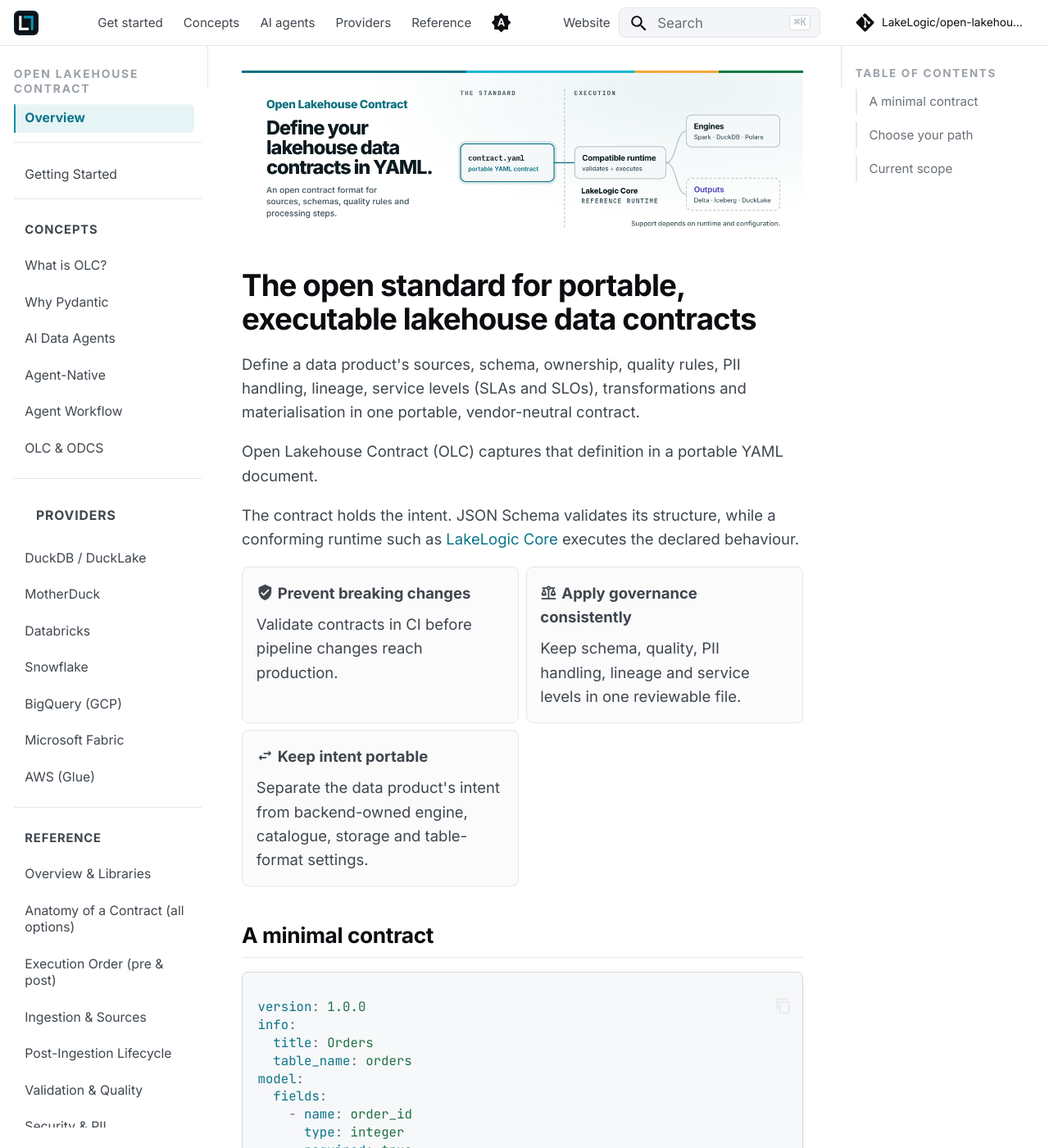
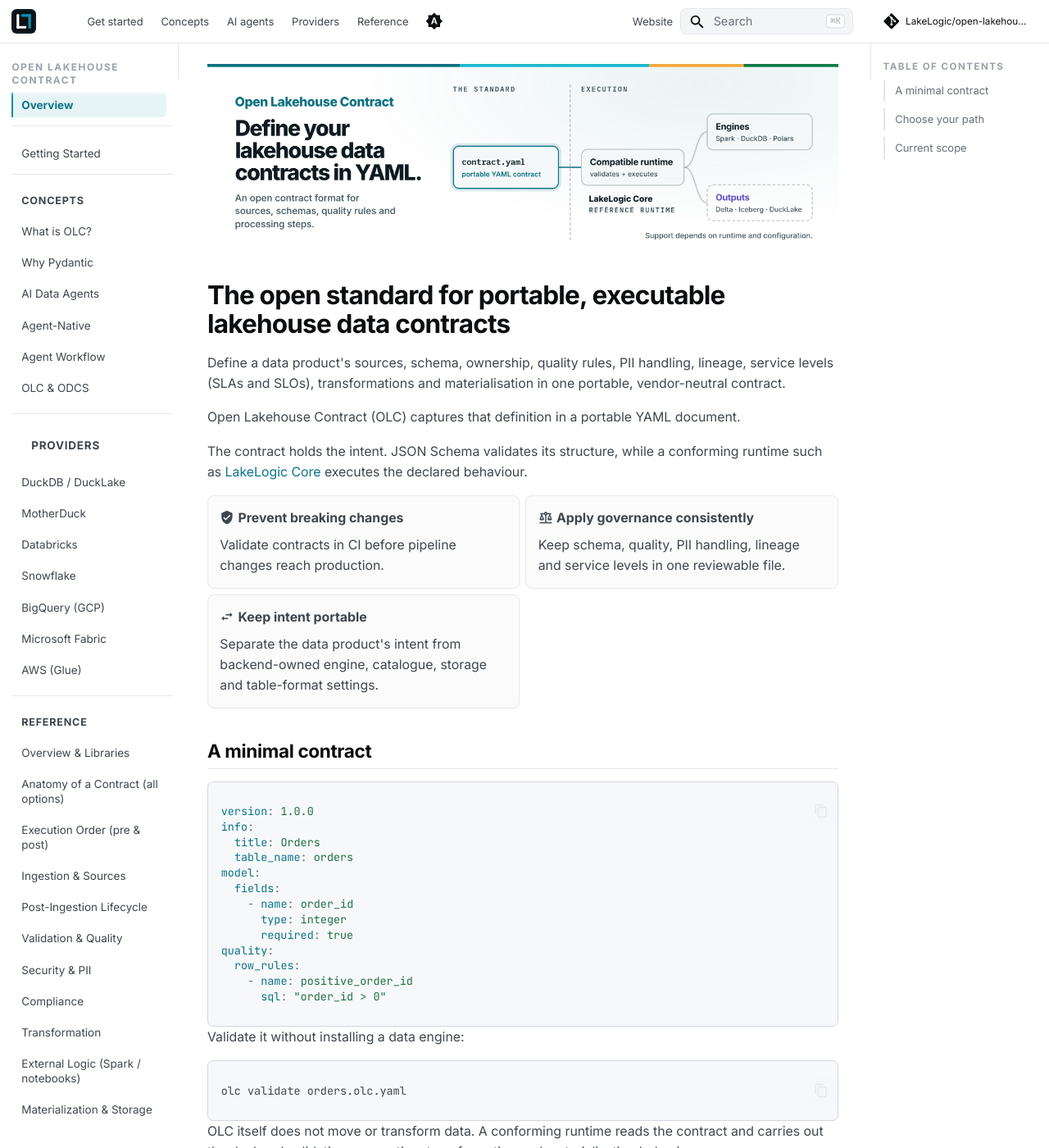
Before and after one commit to LakeLogic/open-lakehouse-contract, an MkDocs documentation site: the page built from docs/index.md, in a window 1280 px wide and 1400 px high. Shown: the whole window at 82% size. Built offline with MkDocs 1.6.1 and Material for MkDocs 9.7.7, drawn with Linux system fonts in a browser that asks for light colours; comment, search, counter and statistics services are not loaded.

Commit message:
docs: desktop text 18px (one point above the original 17px)

```diff
--- a/docs/stylesheets/extra.css
+++ b/docs/stylesheets/extra.css
@@ -1361,7 +1361,7 @@
    --------------------------------------------------------------------------- */
 @media screen and (min-width: 76.25em) {
   html {
-    font-size: 106.25%;
+    font-size: 112.5%; /* 18px: one point above the original 17px (2026-10-24) */
   }
 
   .md-grid {
@@ -1402,11 +1402,3 @@
     margin-top: 1.5rem;
   }
 }
-
-/* ── Text 5% larger (2026-10-24) ───────────────────────────────────────────────────────────
-   The pages read best a little above the default size, so the root size is raised 5% at each of
-   Material's breakpoints (125% / 137.5% / 150%). Sizes are in rem, so everything scales
-   together, as zoom does. Same rule as the LakeLogic Core and LakeLogic MCP docs. */
-html { font-size: 131.25%; }
-@media screen and (min-width: 100em) { html { font-size: 144.375%; } }
-@media screen and (min-width: 125em) { html { font-size: 157.5%; } }
--- a/mkdocs.yml
+++ b/mkdocs.yml
@@ -122,7 +122,7 @@
   - tables
 
 extra_css:
-  - stylesheets/extra.css?v=6
+  - stylesheets/extra.css?v=9
 
 extra_javascript:
   - javascripts/theme-switcher.js
```
